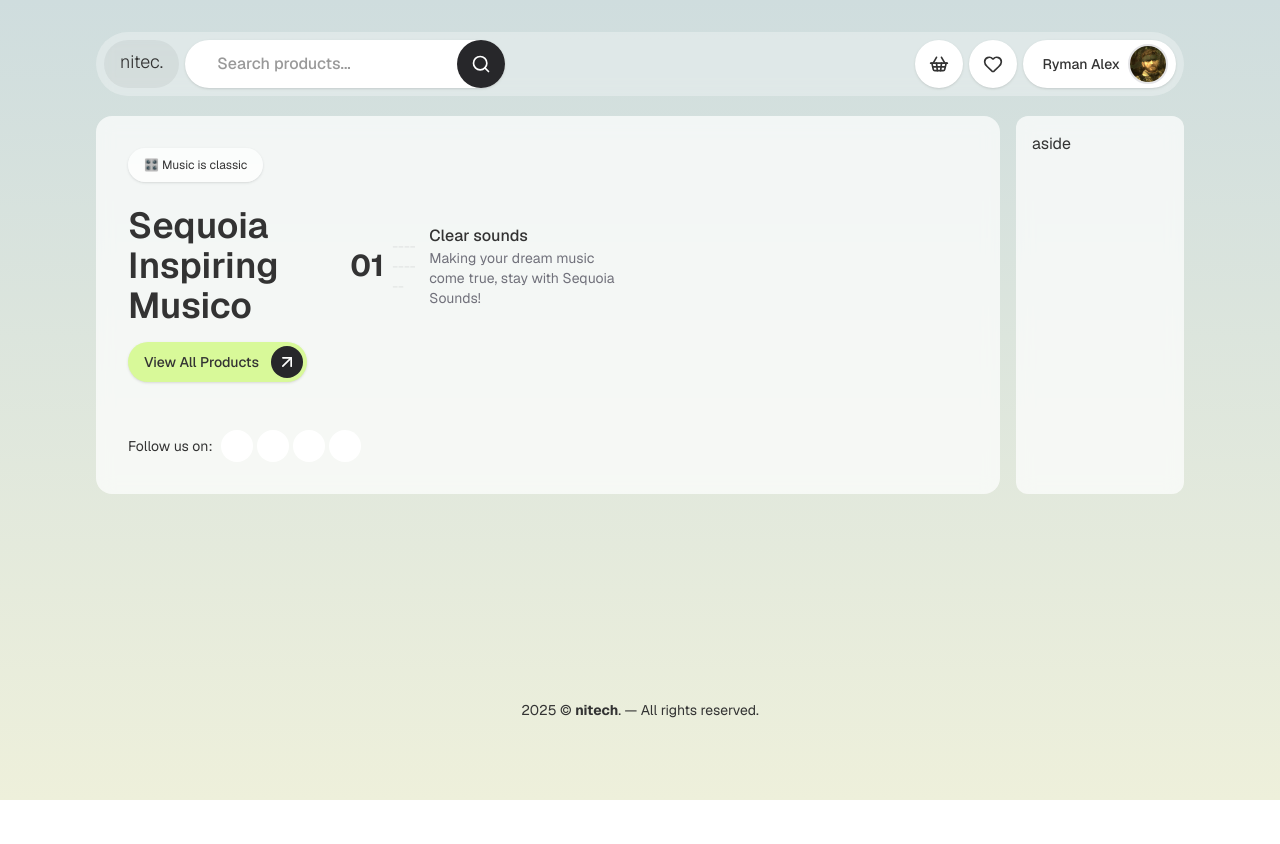
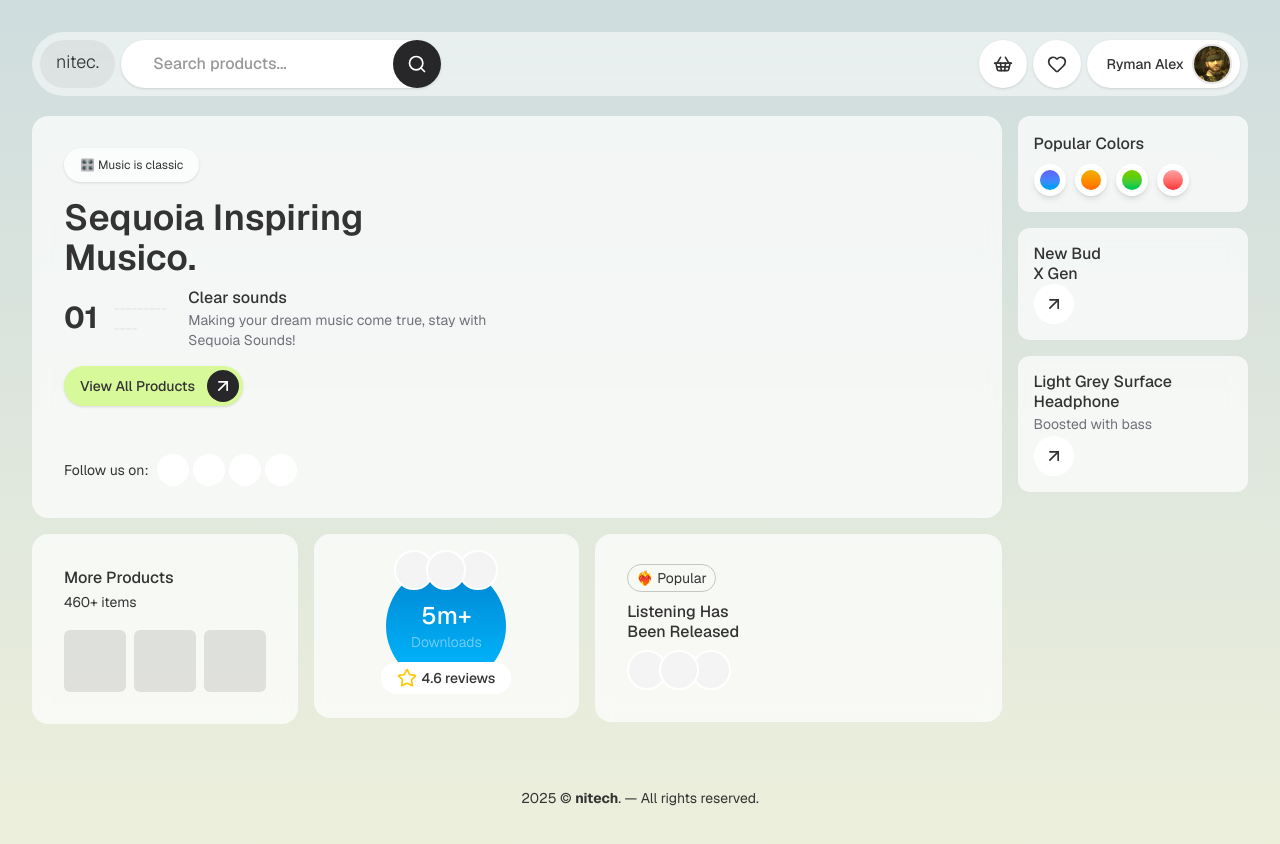
Before and after one commit to YuriBrunetto/islandhub, a Next.js app: page / in a window 1280 px wide. Shown: the top 844 px of the page. Before the commit the page ends 800 px from the top, so only its background shows below. Built offline with nearby package versions, Linux system fonts and the light colour scheme.

Commit message:
home structure ok

```diff
--- /dev/null
+++ b/public/data/colors.json
@@ -0,0 +1,18 @@
+[
+  {
+    "name": "blue",
+    "background": "from-indigo-500 to-sky-500"
+  },
+  {
+    "name": "orange",
+    "background": "from-yellow-500 to-orange-500"
+  },
+  {
+    "name": "green",
+    "background": "from-lime-500 to-green-500"
+  },
+  {
+    "name": "red",
+    "background": "from-red-300 to-red-500"
+  }
+]
--- a/src/app/globals.css
+++ b/src/app/globals.css
@@ -14,3 +14,5 @@ body {
   font-family: Arial, Helvetica, sans-serif;
   color: #333;
 }
+
+/* Responsividade: mobile (≤ 640px), tablet (641–1024px) e desktop (>1024px). */
--- a/src/app/layout.tsx
+++ b/src/app/layout.tsx
@@ -1,6 +1,8 @@
 import type { Metadata } from 'next'
 import { Geist, Geist_Mono } from 'next/font/google'
 import './globals.css'
+import Header from '@/components/common/header'
+import Footer from '@/components/common/footer'
 
 const geistSans = Geist({
   variable: '--font-geist-sans',
@@ -27,7 +29,15 @@ export default function RootLayout({
       <body
         className={`${geistSans.variable} ${geistMono.variable} antialiased`}
       >
-        <main className="max-w-6xl mx-auto">{children}</main>
+        <main className="max-w-[1280px] mx-auto">
+          <div className="grid grid-rows-[20px_1fr_20px] items-start justify-items-center min-h-screen p-8 pb-20 gap-16 font-[family-name:var(--font-geist-sans)]">
+            <Header />
+
+            {children}
+
+            <Footer />
+          </div>
+        </main>
       </body>
     </html>
   )
--- a/src/app/page.tsx
+++ b/src/app/page.tsx
@@ -1,21 +1,86 @@
-import Footer from '@/components/common/footer'
-import Header from '@/components/common/header'
+import ButtonArrow from '@/components/common/button-arrow'
 import Banners from '@/components/home/banners'
+import Colors from '@/components/home/colors'
+import Faces from '@/components/home/faces'
+import { Star } from 'lucide-react'
 
 export default function Home() {
   return (
-    <div className="grid grid-rows-[20px_1fr_20px] items-start justify-items-center min-h-screen p-8 pb-20 gap-16 font-[family-name:var(--font-geist-sans)]">
-      <Header />
-
-      <div className="grid grid-cols-6 gap-4 w-full">
+    <div className="grid grid-cols-5 gap-4 w-full">
+      <div className="col-span-4">
         <Banners />
 
-        <aside className="bg-white/70 p-4 backdrop-blur-sm rounded-xl">
-          aside
-        </aside>
+        <div className="grid grid-cols-7 gap-4 mt-4">
+          <div className="col-span-2">
+            <div className="bg-white/70 backdrop-blur-sm p-8 rounded-2xl">
+              <div className="relative">
+                <p className="font-medium">More Products</p>
+                <span className="text-sm">460+ items</span>
+              </div>
+
+              <div className="mt-4 grid grid-cols-3 gap-2">
+                <div className="aspect-square w-full rounded-md bg-black/10"></div>
+                <div className="aspect-square w-full rounded-md bg-black/10"></div>
+                <div className="aspect-square w-full rounded-md bg-black/10"></div>
+              </div>
+            </div>
+          </div>
+          <div className="col-span-2">
+            <div className="bg-white/70 backdrop-blur-sm p-8 rounded-2xl">
+              <div className="relative flex items-center justify-center">
+                <div className="size-30 bg-linear-to-b from-sky-600 to-sky-400 rounded-full flex flex-col items-center justify-center">
+                  <span className="font-medium text-white text-2xl">5m+</span>
+                  <span className="text-sm font-light text-white/50">
+                    Downloads
+                  </span>
+                </div>
+
+                <Faces className="absolute -top-4" />
+                <div className="bg-white rounded-full h-8 px-4 py-1 absolute -bottom-2 text-sm flex items-center font-medium">
+                  <Star size={20} className="mr-1 text-yellow-400" />
+                  4.6 reviews
+                </div>
+              </div>
+            </div>
+          </div>
+          <div className="col-span-3">
+            <div className="bg-white/70 backdrop-blur-sm p-8 rounded-2xl">
+              <span className="rounded-full px-2 py-1 border border-solid border-black/20 text-sm">
+                ❤️‍🔥 Popular
+              </span>
+              <p className="font-medium mt-3 leading-5 max-w-[40%]">
+                Listening Has Been Released
+              </p>
+              <Faces className="mt-2" />
+            </div>
+          </div>
+        </div>
       </div>
 
-      <Footer />
+      <aside className="col-span-1 space-y-4">
+        <div className="bg-white/70 p-4 backdrop-blur-sm rounded-xl">
+          <p className="font-medium">Popular Colors</p>
+          <Colors />
+        </div>
+
+        <div className="bg-white/70 p-4 backdrop-blur-sm rounded-xl">
+          <p className="font-medium leading-5">
+            New Bud
+            <br />X Gen
+          </p>
+          <ButtonArrow />
+        </div>
+
+        <div className="bg-white/70 p-4 backdrop-blur-sm rounded-xl">
+          <p className="font-medium leading-5">
+            Light Grey Surface
+            <br />
+            Headphone
+          </p>
+          <span className="text-sm text-zinc-500">Boosted with bass</span>
+          <ButtonArrow />
+        </div>
+      </aside>
     </div>
   )
 }
--- /dev/null
+++ b/src/components/common/button-arrow.tsx
@@ -0,0 +1,16 @@
+import { ArrowUpRight } from 'lucide-react'
+
+type ButtonArrowProps = {
+  className?: string
+}
+
+export default function ButtonArrow({ className = '' }: ButtonArrowProps) {
+  return (
+    <button
+      type="button"
+      className={`flex items-center justify-center size-10 rounded-full bg-white cursor-pointer ${className}`}
+    >
+      <ArrowUpRight className="text-zinxc-900" size={20} />
+    </button>
+  )
+}
--- a/src/components/common/header.tsx
+++ b/src/components/common/header.tsx
@@ -1,7 +1,8 @@
+import * as motion from 'motion/react-client'
 import Image from 'next/image'
+import Link from 'next/link'
 import HeaderButton from './header-button'
 import Searchbar from './searchbar'
-import * as motion from 'motion/react-client'
 
 export default function Header() {
   return (
@@ -16,16 +17,16 @@ export default function Header() {
           bounce: 0.5
         }
       }}
-      className="w-full p-2 flex items-center justify-between rounded-full h-16 bg-white/30 backdrop-blur-sm"
+      className="w-full p-2 flex items-center justify-between rounded-full h-16 bg-white/50 backdrop-blur-sm"
     >
       <div className="flex items-center">
-        <a
-          href="#"
+        <Link
+          href="/"
           className="h-12 mr-1.5 font-light p-1 text-lg bg-black/5 rounded-full py-2 px-4 hover:bg-black/10"
           title="nitec."
         >
           nitec.
-        </a>
+        </Link>
 
         <Searchbar />
       </div>
--- a/src/components/home/banners.tsx
+++ b/src/components/home/banners.tsx
@@ -9,23 +9,27 @@ function SocialButton() {
 
 export default function Banners() {
   return (
-    <section className="bg-white/70 backdrop-blur-sm col-span-5 p-8 rounded-2xl">
+    <section className="bg-white/70 backdrop-blur-sm p-8 rounded-2xl">
       {/* banner 1 */}
       <div className="flex flex-col items-start">
         <span className="text-[12px] rounded-full px-4 py-2 bg-white/70 shadow">
           🎛️ Music is classic
         </span>
 
-        <div className="mt-4 max-w-[60%]">
-          <div className="flex items-center mt-2 space-x-2">
-            <h2 className="text-4xl font-semibold">Sequoia Inspiring Musico</h2>
-            <span className="font-bold text-3xl">01</span>
-            <span className="text-sm opacity-10">----------</span>
-            <div className="">
-              <p className="font-medium">Clear sounds</p>
-              <p className="text-sm text-zinc-500">
-                Making your dream music come true, stay with Sequoia Sounds!
-              </p>
+        <div className="mt-4 max-w-[50%]">
+          <div className="">
+            <h2 className="text-4xl font-semibold max-w-[80%]">
+              Sequoia Inspiring Musico.
+            </h2>
+            <div className="flex items-center space-x-4 mt-2">
+              <span className="font-bold text-3xl">01</span>
+              <span className="text-sm opacity-10">-------------</span>
+              <div className="pr-4">
+                <p className="font-medium">Clear sounds</p>
+                <p className="text-sm text-zinc-500">
+                  Making your dream music come true, stay with Sequoia Sounds!
+                </p>
+              </div>
             </div>
           </div>
         </div>
--- /dev/null
+++ b/src/components/home/colors.tsx
@@ -0,0 +1,29 @@
+'use client'
+
+import { useState } from 'react'
+import colors from '../../../public/data/colors.json'
+
+type Color = {
+  name: string
+  background: string
+}
+
+export default function Colors() {
+  const [uiColors] = useState<Color[]>(colors)
+
+  return (
+    <div className="grid grid-cols-5 gap-2 mt-2">
+      {uiColors.map(color => (
+        <button
+          key={color.name}
+          type="button"
+          className="bg-white rounded-full size-8 cursor-pointer shadow-md flex items-center justify-center"
+        >
+          <span
+            className={`size-5 rounded-full bg-linear-to-b ${color.background}`}
+          ></span>
+        </button>
+      ))}
+    </div>
+  )
+}
--- /dev/null
+++ b/src/components/home/faces.tsx
@@ -0,0 +1,13 @@
+type FaceProps = {
+  className?: string
+}
+
+export default function Faces({ className = '' }: FaceProps) {
+  return (
+    <div className={`flex items-center ${className}`}>
+      <div className="size-10 -mr-2 rounded-full border-2 border-solid border-white bg-zinc-100"></div>
+      <div className="size-10 rounded-full border-2 border-solid border-white bg-zinc-100 z-10"></div>
+      <div className="size-10 -ml-2 rounded-full border-2 border-solid border-white bg-zinc-100"></div>
+    </div>
+  )
+}
--- /dev/null
+++ b/src/components/home/rating.tsx
@@ -0,0 +1,10 @@
+import { Star } from 'lucide-react'
+
+export default function Rating() {
+  return (
+    <span className="flex items-center font-bold">
+      <Star />
+      4.7
+    </span>
+  )
+}
```
